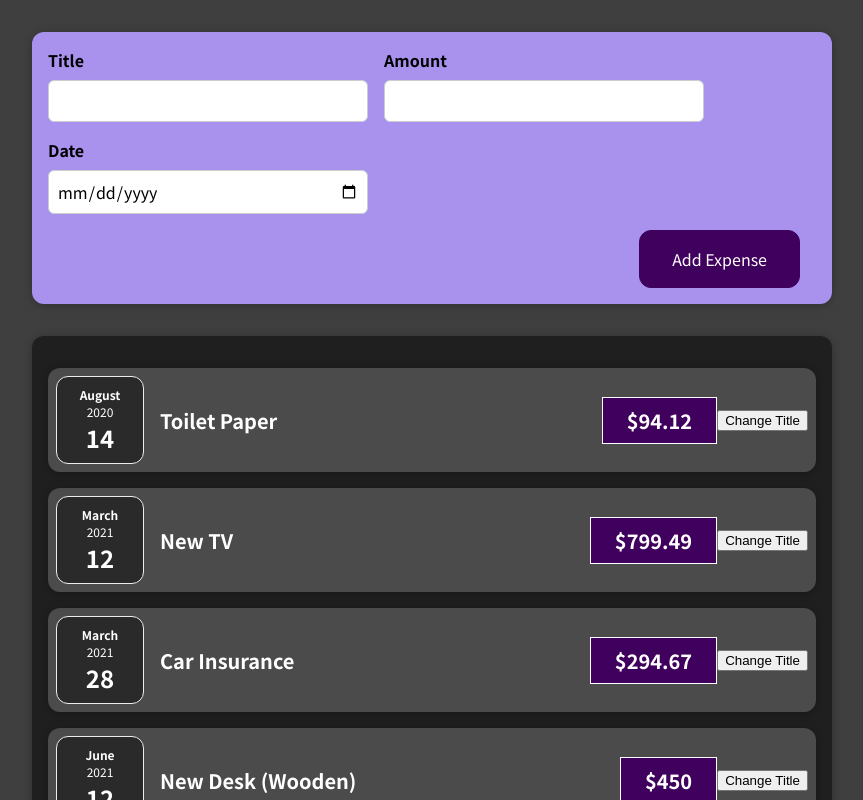
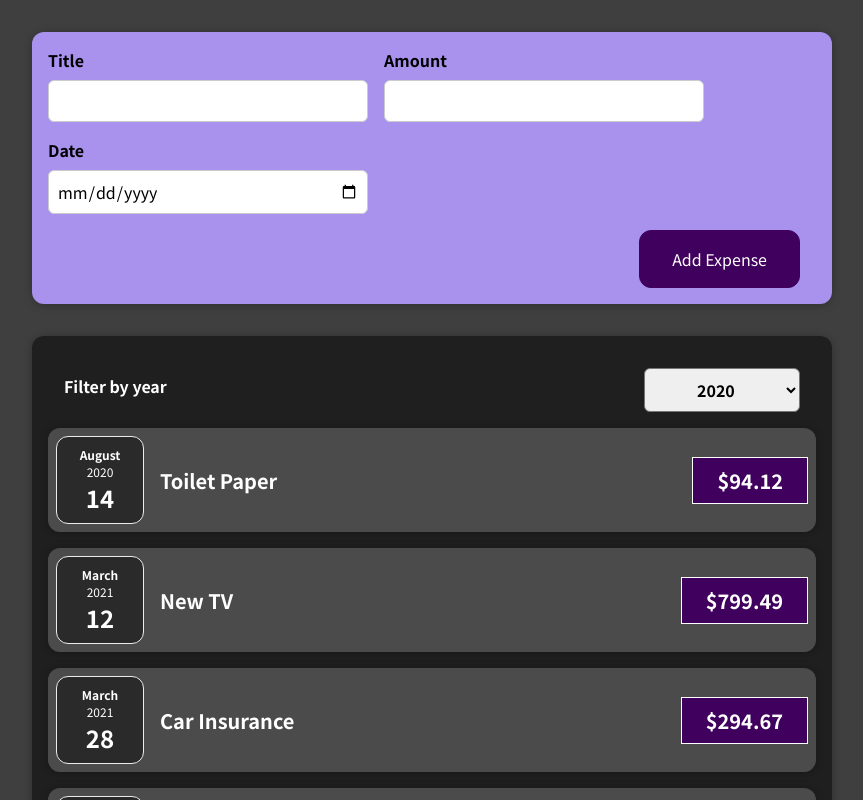
Before and after one commit to SF-codes/Learning-React, a React (Create React App) app: page / in a window 1280 px wide. Shown: the top 800 px of the page, without its empty margins (208-1071 px from the left). Built offline with nearby package versions, Linux system fonts and the light colour scheme.

Commit message:
Adding ExpenseFilter files, fixed ExpenseItem file to be stateless

```diff
--- a/src/components/Expenses/ExpenseItem.js
+++ b/src/components/Expenses/ExpenseItem.js
@@ -1,25 +1,16 @@
-import React, { useState } from "react";
+import React from "react";
 import ExpenseDate from "./ExpenseDate";
 import Card from "../UI/Card";
 import "./ExpenseItem.css";
 
 const ExpenseItem = (props) => {
-  const [title, setTitle] = useState(props.title);
-  console.log("Ring ring");
-
-  const clickHandler = () => {
-    setTitle("Updated!");
-    console.log(title);
-  };
-
   return (
     <Card className="expense-item">
       <ExpenseDate date={props.date} />
       <div className="expense-item__description">
-        <h2>{title}</h2>
+        <h2>{props.title}</h2>
         <div className="expense-item__price">${props.amount}</div>
       </div>
-      <button onClick={clickHandler}>Change Title</button>
     </Card>
   );
 };
--- a/src/components/Expenses/Expenses.js
+++ b/src/components/Expenses/Expenses.js
@@ -1,11 +1,23 @@
 import React, { useState } from "react";
 import ExpenseItem from "./ExpenseItem";
 import Card from "../UI/Card";
+import ExpensesFilter from "./ExpensesFilter";
 import "./Expenses.css";
 
 const Expenses = (props) => {
+  const [filteredYear, setFilteredYear] = useState("2020");
+
+  const filterChangeHandler = (selectedYear) => {
+    setFilteredYear(selectedYear);
+  };
+
   return (
+    <div>
       <Card className="expenses">
+        <ExpensesFilter
+          selected={filteredYear}
+          onChangeFilter={filterChangeHandler}
+        />
         <ExpenseItem
           title={props.items[0].title}
           amount={props.items[0].amount}
@@ -27,6 +39,7 @@
           date={props.items[3].date}
         />
       </Card>
+    </div>
   );
 };
 
--- /dev/null
+++ b/src/components/Expenses/ExpensesFilter.css
@@ -0,0 +1,24 @@
+.expenses-filter {
+  color: white;
+  padding: 0 1rem;
+}
+
+.expenses-filter__control {
+  display: flex;
+  width: 100%;
+  align-items: center;
+  justify-content: space-between;
+  margin: 1rem 0;
+}
+
+.expenses-filter label {
+  font-weight: bold;
+  margin-bottom: 0.5rem;
+}
+
+.expenses-filter select {
+  font: inherit;
+  padding: 0.5rem 3rem;
+  font-weight: bold;
+  border-radius: 6px;
+}
--- /dev/null
+++ b/src/components/Expenses/ExpensesFilter.js
@@ -0,0 +1,25 @@
+import React, { useState } from "react";
+
+import "./ExpensesFilter.css";
+
+const ExpensesFilter = (props) => {
+  const dropdownChangeHandler = (event) => {
+    props.onChangeFilter(event.target.value);
+  };
+
+  return (
+    <div className="expenses-filter">
+      <div className="expenses-filter__control">
+        <label>Filter by year</label>
+        <select value={props.selected} onChange={dropdownChangeHandler}>
+          <option value="2022">2022</option>
+          <option value="2021">2021</option>
+          <option value="2020">2020</option>
+          <option value="2019">2019</option>
+        </select>
+      </div>
+    </div>
+  );
+};
+
+export default ExpensesFilter;
```
Lines whose indentation alone changed are shown as unchanged.
